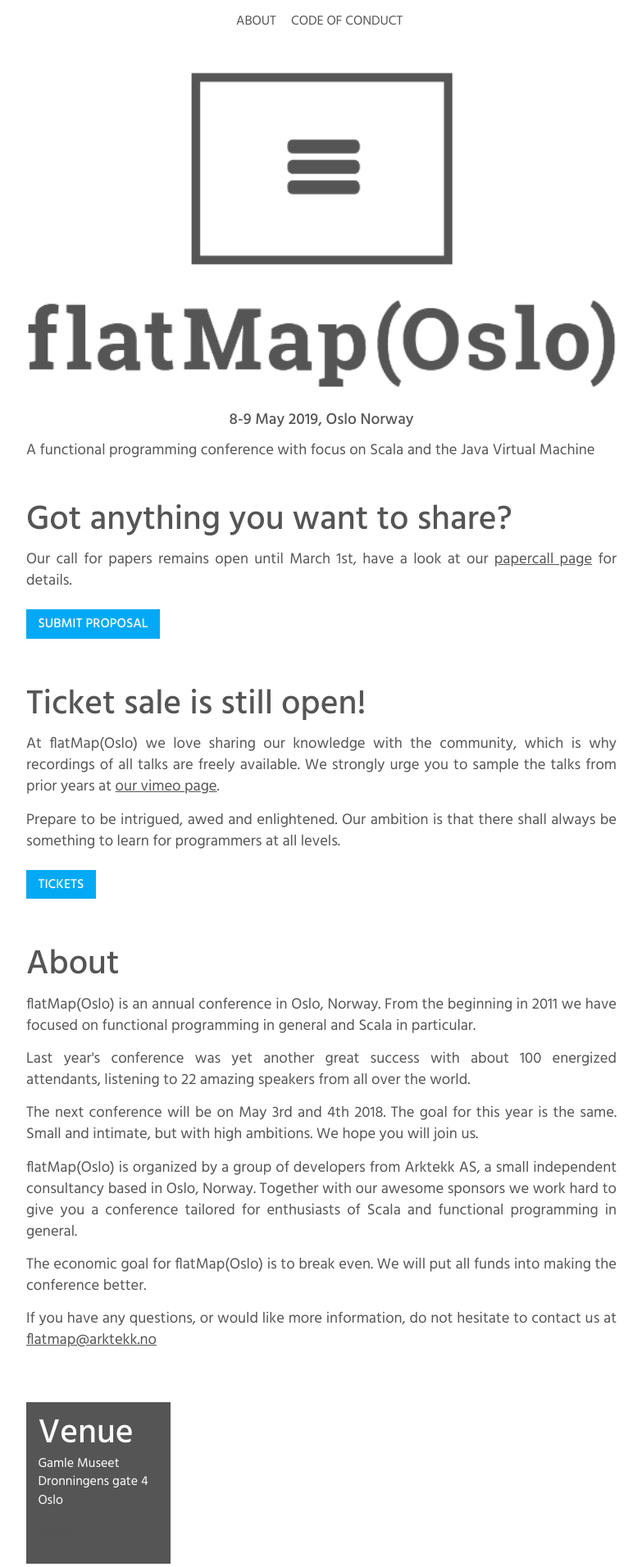
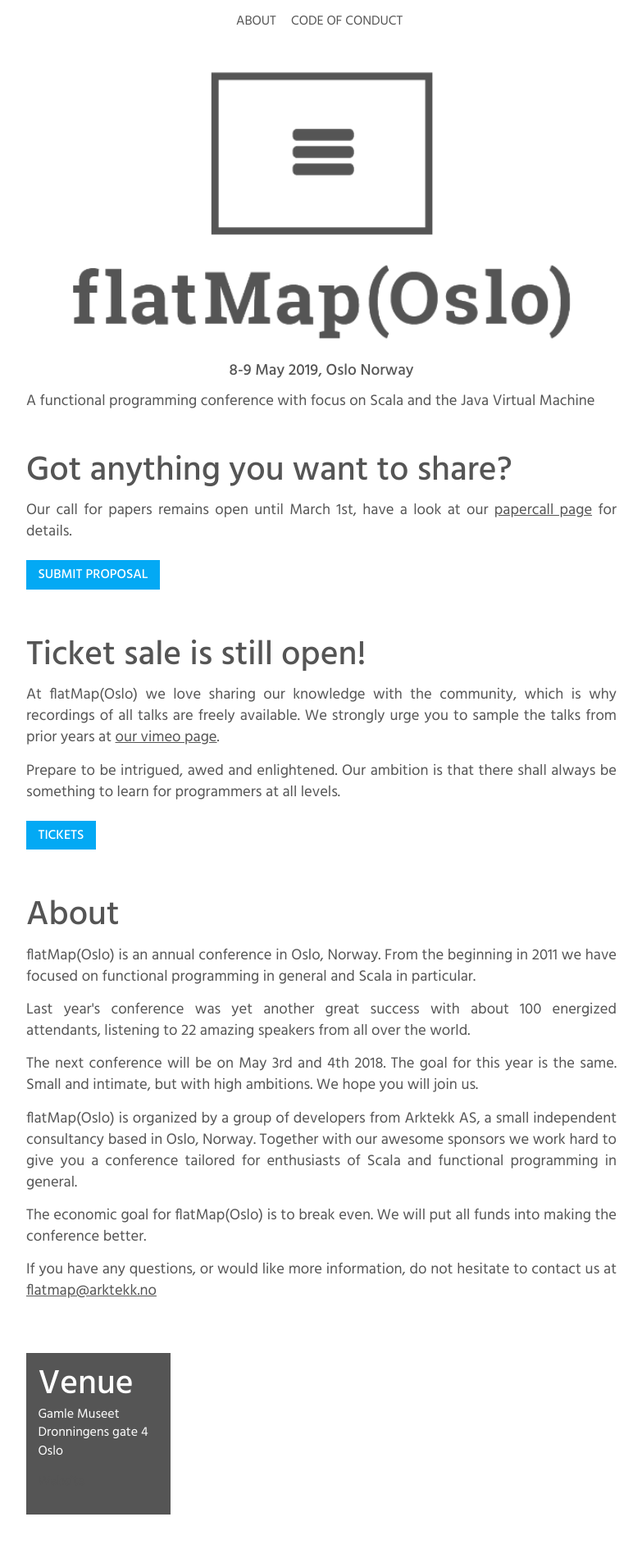
Before and after one commit to flatmaposlo/2019.flatmap.no, a Jekyll site: the page built from index.html, in a window 1280 px wide. Shown: the top 1911 px of the page at 82% size, without its empty margins (248-1031 px from the left). Built offline with Jekyll 4.4.1, drawn with Linux system fonts in a browser that asks for light colours.

Commit message:
Logo size for specific devices

```diff
--- a/_sass/_molecule.scss
+++ b/_sass/_molecule.scss
@@ -105,17 +105,6 @@
 .header {
   text-align: center;
 
-  @include on-device(small){
-    .wrap .logo{
-      height: 150px;
-    }
-    .logo{
-      img{
-        height: 150px;
-      }
-    }
-  }
-
   .text{
     vertical-align: top;
   }
@@ -123,7 +112,7 @@
   img {
     width: 80vh;
     @media screen and (min-width: 610px) {
-      max-width: 100%;
+      max-width: 610px;
     }
     @media screen and (max-width: 599px) {
       max-width: calc(100% - 1rem) ;
```
